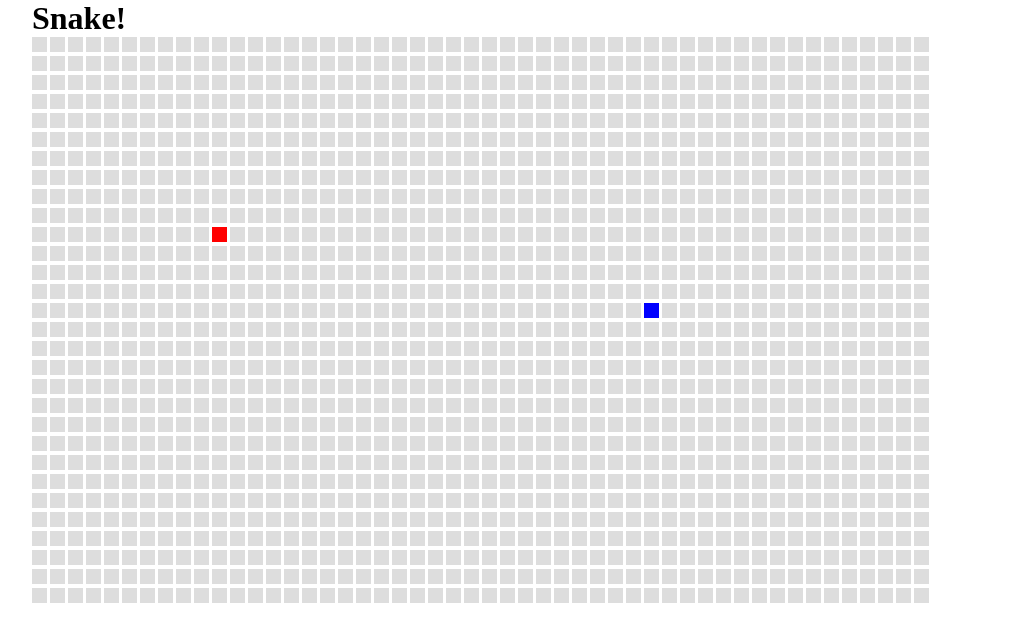
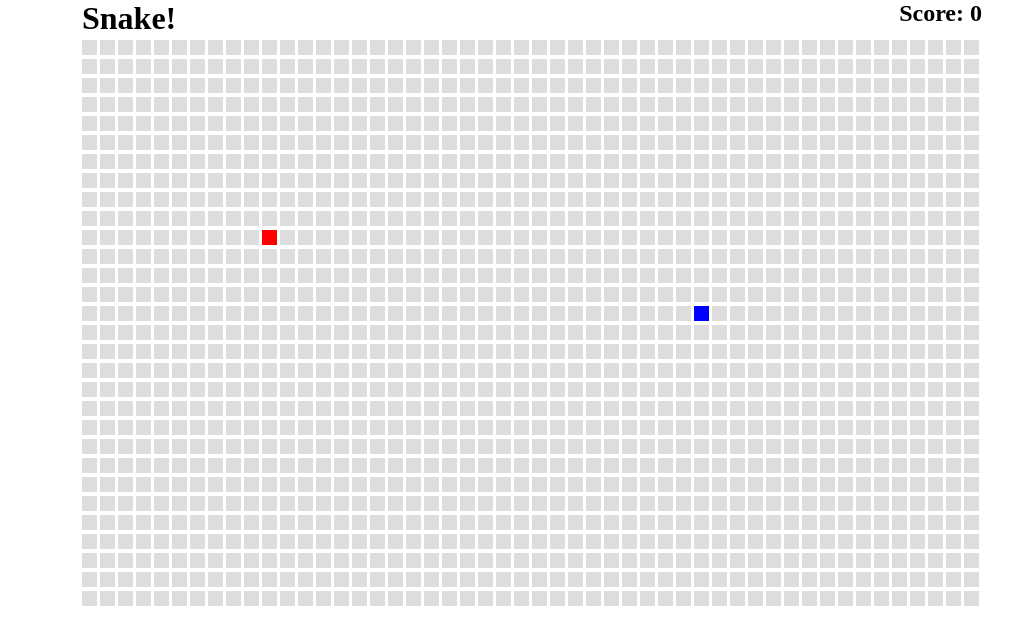
Before and after one commit to HenryMarshall/odin-javascript, a plain HTML site: page snake/index.html in a window 1280 px wide. Shown: the whole page, without its empty margins (108-1120 px from the left). Drawn offline with Linux system fonts and the light colour scheme.

Commit message:
Add scoring system

```diff
--- a/snake/index.html
+++ b/snake/index.html
@@ -9,7 +9,10 @@
 </head>
 <body>
   <div id="content">
-    <h1>Snake!</h1>
+    <header>
+      <h1>Snake!</h1>
+      <h2>Score: <span id="points">0</span></h2>
+    </header>
     <div id="gameboard"></div>
   </div>
 </body>
--- a/snake/snake.js
+++ b/snake/snake.js
@@ -112,6 +112,7 @@ var grid = {
         if (this.isPositionFood(newHead)) {
           // dropFood() replaces existing food -- no need to destroy it
           food.dropFood();
+          game.scorePoints();
         } else {
           this.position.pop();
         };
@@ -138,12 +139,22 @@ var grid = {
             body = this.position.slice(1);
         for (var i = body.length - 1; i >= 0; i--) {
           if (head[0] === body[i][0] && head[1] === body[i][1]) {
-            console.log("touch");
             return true;
           };
         };
         return false;
       }
+    },
+
+    game = {
+      points: 0,
+
+      scorePoints: function() {
+        this.points += 9 + snake.position.length;
+        console.log("game.points: ",game.points);
+        $('#points').text(this.points);
+      }
+
     };
 
 
--- a/snake/style.css
+++ b/snake/style.css
@@ -5,7 +5,7 @@
 
 #content {
   margin: 0 auto;
-  width: 1000px;
+  width: 900px;
   /*background-color: orange*/
 }
 
@@ -13,8 +13,17 @@
   /*background-color: red*/
 }
 
-.row {
-  /*background-color: green;*/
+header {
+  width: 100%;
+  height: 40px;
+}
+
+h1 {
+  float: left;
+}
+
+h2 {
+  float: right;
 }
 
 .cell {
```
